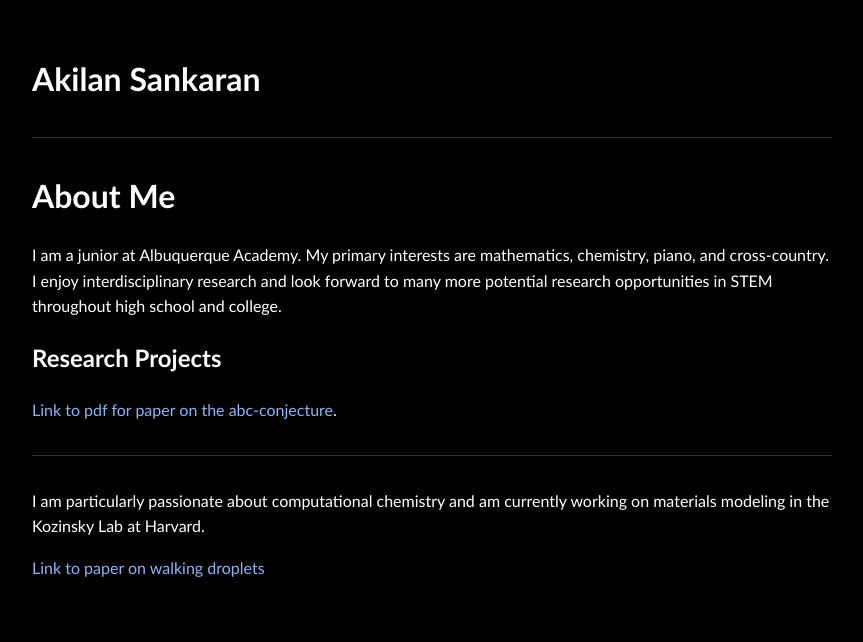
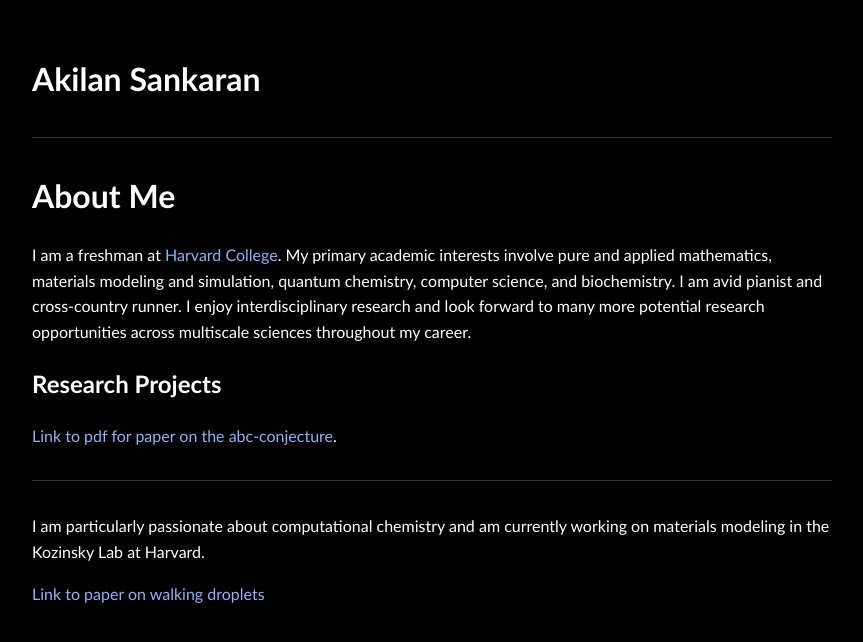
Before and after one commit to akilansankaran/akilansankaran.github.io, a Jekyll site: the page built from index.md, in a window 1280 px wide. Shown: the top 642 px of the page, without its empty margins (208-1071 px from the left). Built offline with Jekyll 4.4.1, drawn with Linux system fonts in a browser that asks for light colours.

Commit message:
add HCOL link

```diff
--- a/index.md
+++ b/index.md
@@ -9,7 +9,7 @@ title: Home
 
 # About Me
 
-I am a junior at Albuquerque Academy. My primary interests are mathematics, chemistry, piano, and cross-country. I enjoy interdisciplinary research and look forward to many more potential research opportunities in STEM throughout high school and college.
+I am a freshman at [Harvard College](https://harvard.edu). My primary academic interests involve pure and applied mathematics, materials modeling and simulation, quantum chemistry, computer science, and biochemistry. I am avid pianist and cross-country runner. I enjoy interdisciplinary research and look forward to many more potential research opportunities across multiscale sciences throughout my career.
 
 ## Research Projects
 
```
